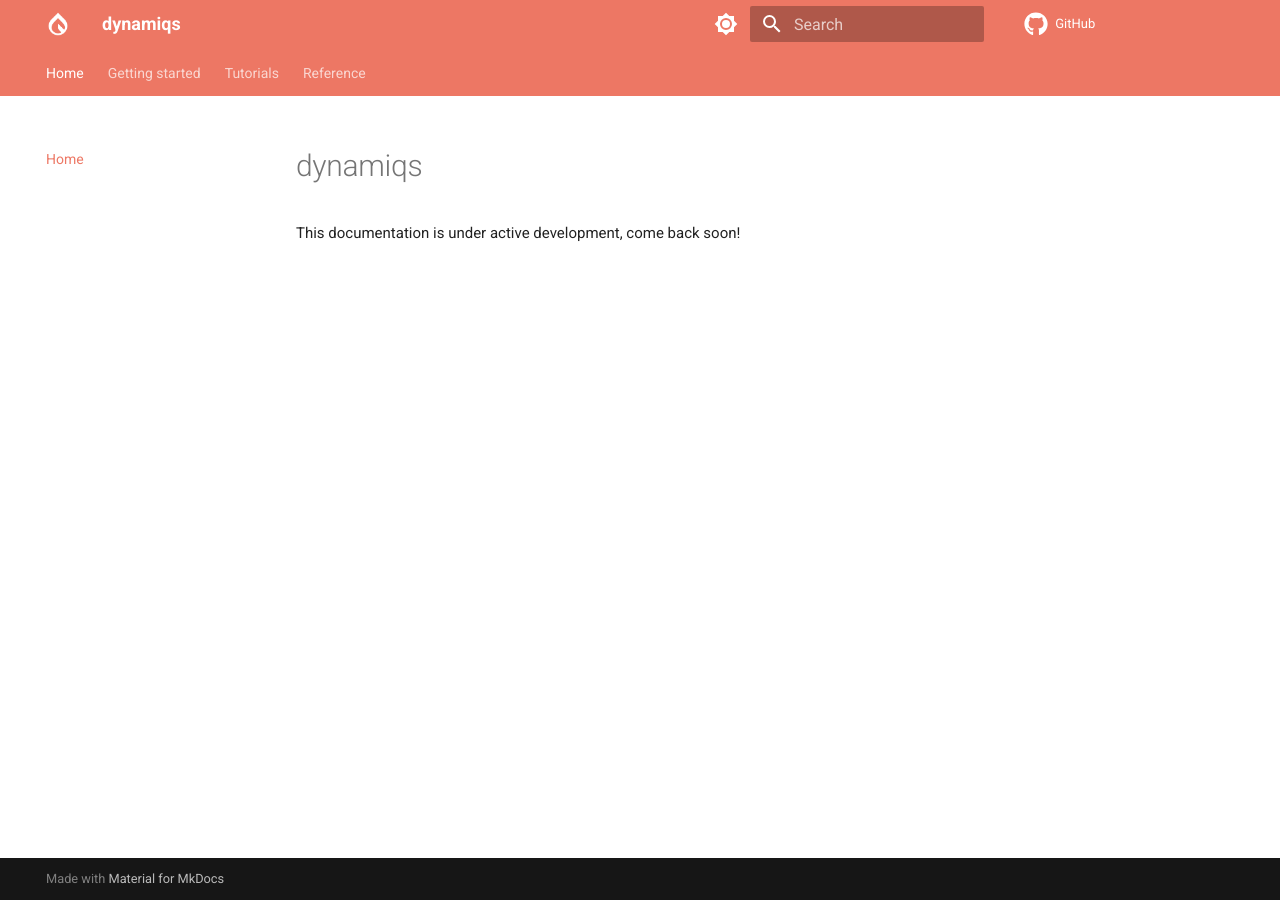
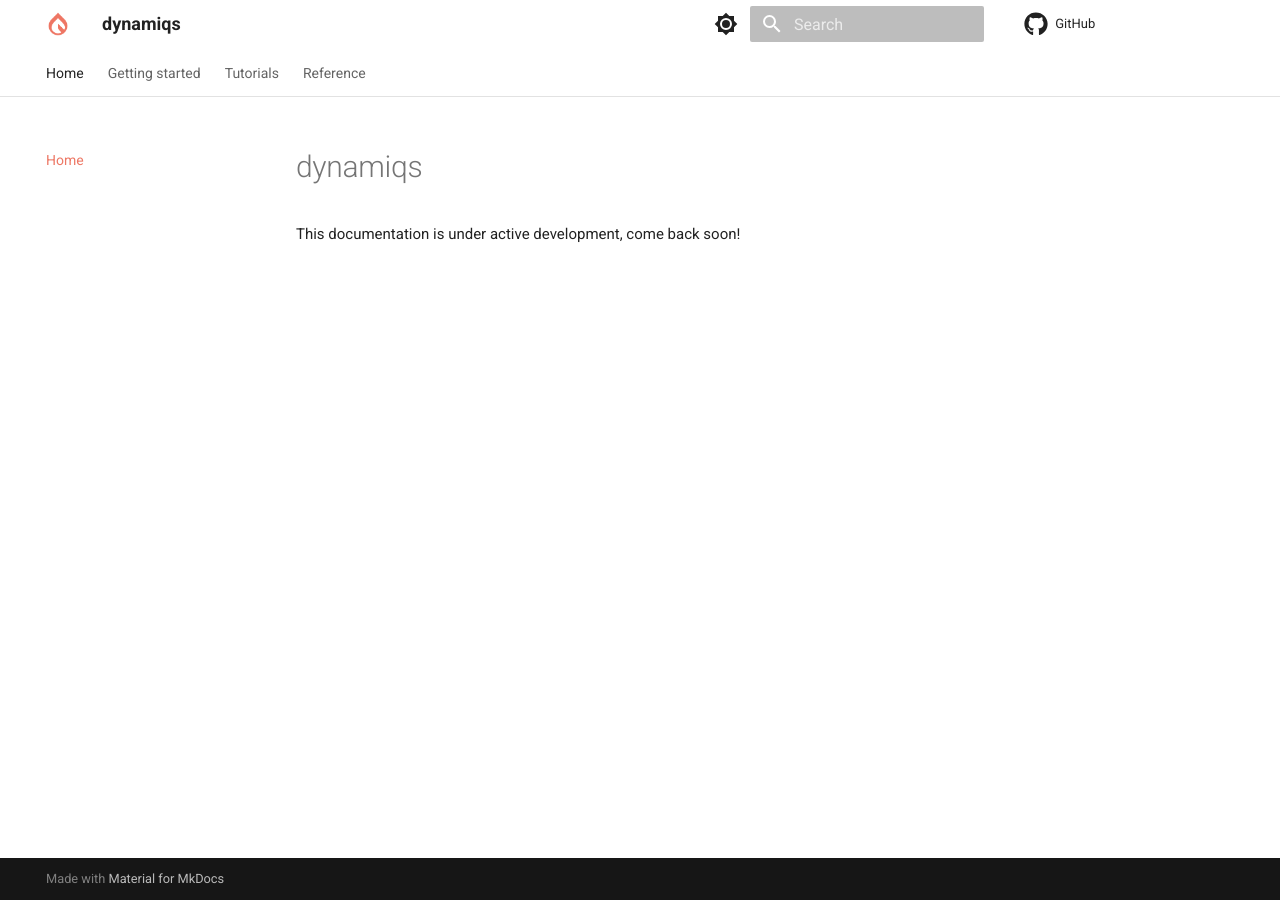
Before and after one commit to dynamiqs/dynamiqs, an MkDocs documentation site: the page built from docs/index.md, in a window 1280 px wide. Built offline with MkDocs 1.6.1 and Material for MkDocs 9.7.7, drawn with Linux system fonts in a browser that asks for light colours; comment, search, counter and statistics services are not loaded.

Commit message:
Change doc header to neutral color

```diff
--- a/docs/stylesheets/extra.css
+++ b/docs/stylesheets/extra.css
@@ -14,6 +14,9 @@
 
   /* Highlight */
   --md-code-hl-constant-color: #ed7764;
+
+  /* Border */
+  --md-border-color: #e2e2e2;
 
   /* Warning color shades */
   --md-warning-fg-color: #e899a6;
@@ -37,6 +40,9 @@
   /* Highlight */
   --md-code-hl-constant-color: #ed7764;
 
+  /* Border */
+  --md-border-color: #4d4d4d;
+
   /* Warning color shades */
   --md-warning-fg-color: #e899a6;
   --md-warning-bg-color: #443639;
@@ -48,6 +54,20 @@
   /* Admonition color shades */
   --md-admonition-fg-color: var(--md-default-fg-color);
   --md-admonition-bg-color: var(--md-default-bg-color);
+}
+
+/* Header color */
+.md-header {
+    background-color: var(--md-default-bg-color);
+    color: var(--md-typeset-color);
+}
+.md-tabs {
+    background-color: var(--md-default-bg-color);
+    color: var(--md-typeset-color);
+    border-bottom: 1px solid var(--md-border-color);
+}
+.md-search__form:hover {
+    background-color: #0000001f;
 }
 
 /* Warning color shades */
--- a/mkdocs.yml
+++ b/mkdocs.yml
@@ -10,10 +10,11 @@ theme:
     - navigation.sections
     - navigation.indexes
     - navigation.top
+    - navigation.path
     - search.suggest
   icon:
     repo: fontawesome/brands/github
-  logo: media/logo_white.png
+  logo: media/logo.png
   favicon: media/favicon.ico
   palette:
     # palette toggle for light mode
```
